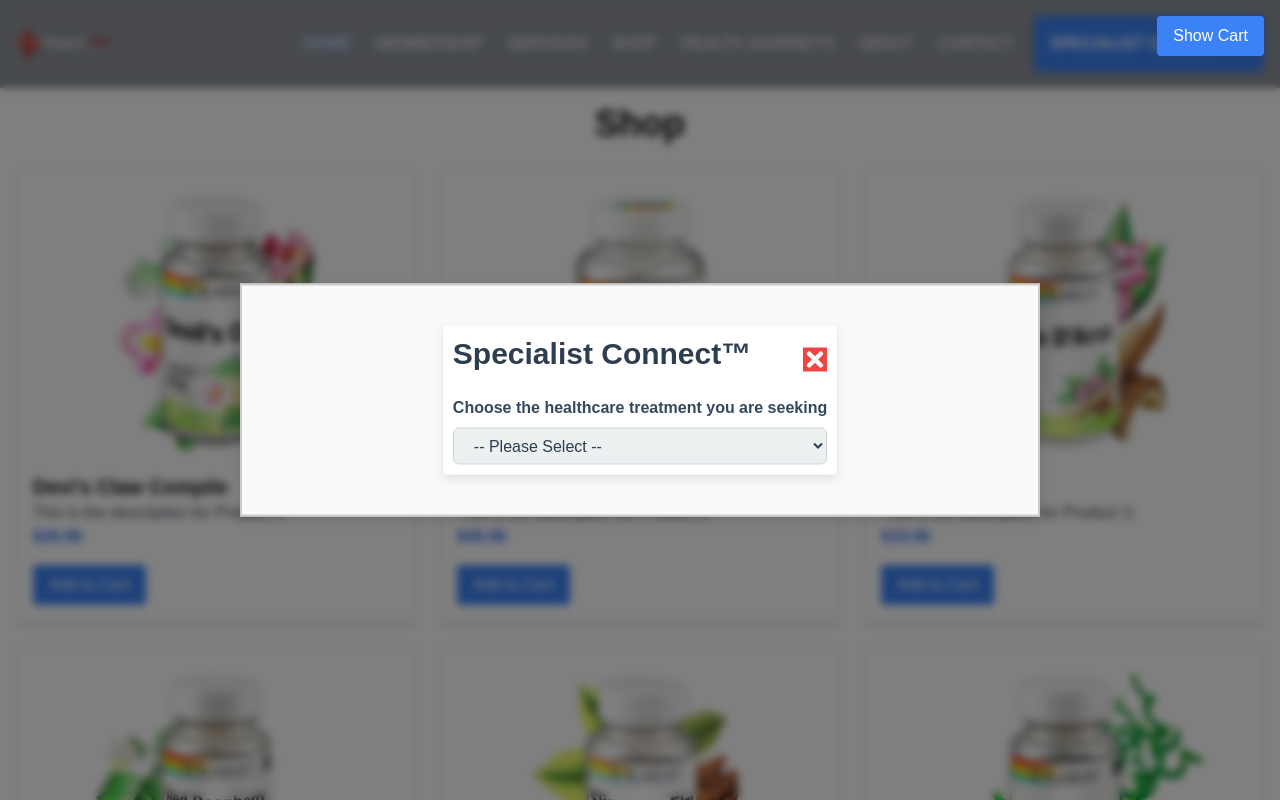
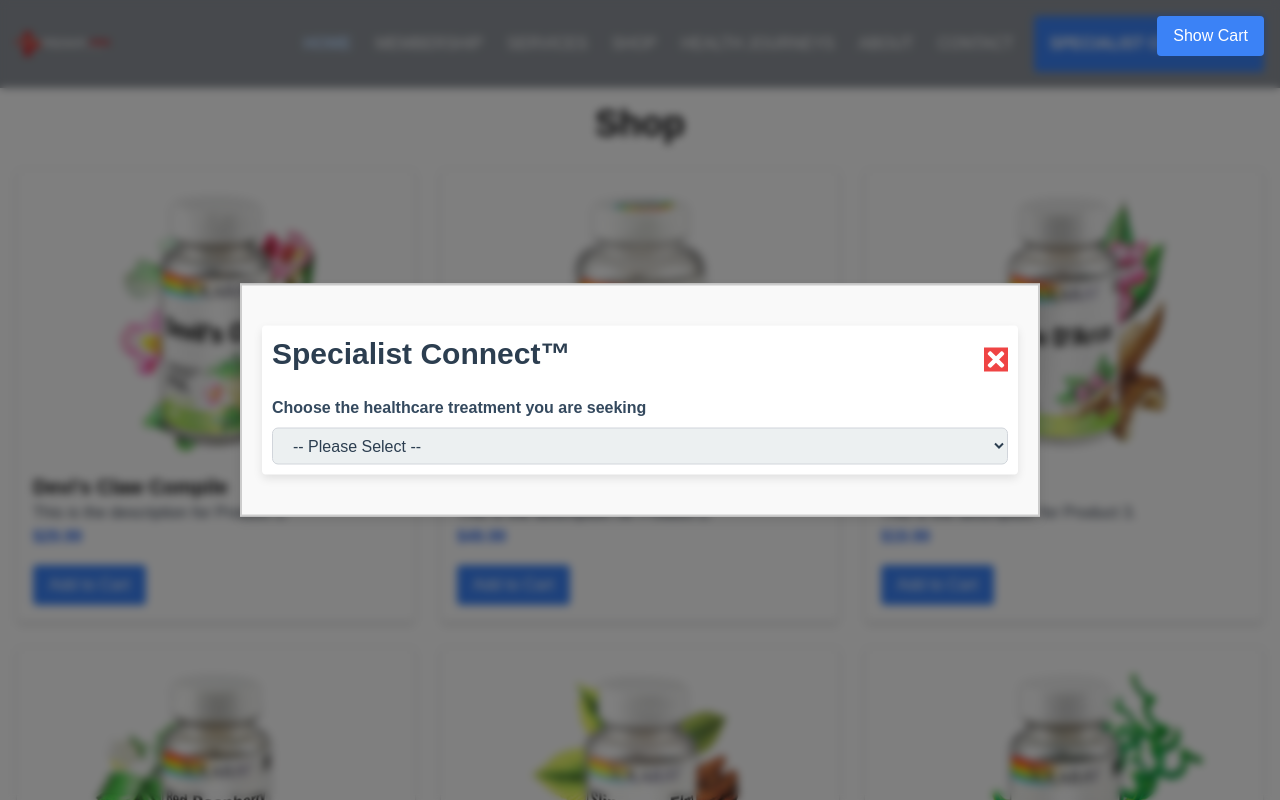
Before and after one commit to ywlee8888/funderasia_nextjs, a Next.js app: page /shop in a window 1280 px wide. Both pictures are taken after a click on the button "Specialist Connect". Shown: the top 800 px of the page. Built offline with nearby package versions, Linux system fonts and the light colour scheme.

Commit message:
Update SpecialstConnectNavBar

```diff
--- a/app/page.tsx
+++ b/app/page.tsx
@@ -21,11 +21,11 @@ export default function Home() {
   const [isSpecialistConnectOpen, setIsSpecialistConnectOpen] = useState(false);
 
   const toggleSpecialistConnect = () => {
-    setIsSpecialistConnectOpen((prev) => !prev);
+    setIsSpecialistConnectOpen(!isSpecialistConnectOpen);
   };
 
   useEffect(() => {
-    toggleSpecialistConnect();
+    setIsSpecialistConnectOpen(true);
   }, []);
 
   return (
--- a/components/forms/specialistConnectNavBar.module.css
+++ b/components/forms/specialistConnectNavBar.module.css
@@ -1,8 +1,7 @@
 /* specialistConnectNavBar.module.css */
 
 .container {
-  /*visibility: visible; /* Ensure the container is visible */
-  display: none;
+    visibility: visible; /* Ensure the container is visible */
     flex-direction: column; /* Stack child elements vertically */
     justify-content: flex-start; /* Align items at the start */
     align-items: center; /* Center content horizontally */
@@ -21,10 +20,6 @@
     max-width: 800px; /* Maximum width constraint */
     max-height: 80%; /* Set a maximum height */
     overflow: auto; /* Enable scrolling if content exceeds max-height */
-}
-
-.container.open {
-  display: flex; /* Show when open */
 }
 
 .formContainer {
--- a/components/forms/specialistConnectNavBar.tsx
+++ b/components/forms/specialistConnectNavBar.tsx
@@ -1,6 +1,6 @@
 "use client";
 
-import { useState } from "react";
+import { useEffect, useState } from "react";
 import { FaTimes, FaCross } from "react-icons/fa";
 import Styles from "./specialistConnectNavBar.module.css";
 import SpecialistConnectAlert from "../alerts/specialistconnectAlert";
@@ -29,6 +29,7 @@ const aestheticsTreatments = [
   "Laser Treatment",
   "Chemical Peel",
   "Others",
+
 ];
 
 const stemCellTreatments = [
@@ -39,6 +40,7 @@ const stemCellTreatments = [
   "Prochymal (Remestemcel-L)",
   "Temcell (Regenerative Cell Therapy)",
   "Others",
+
 ];
 
 const healthScreenings = [
@@ -48,6 +50,7 @@ const healthScreenings = [
   "Diabetes Screening",
   "Cancer Screening",
   "Others",
+
 ];
 
 const countries = [
@@ -57,6 +60,7 @@ const countries = [
   "Taiwan",
   "Thailand",
   "Others",
+
 ];
 
 type SidebarProps = {
@@ -137,6 +141,7 @@ export default function SpecialistConnectNavBar({
           toggleSidebar();
         }, 8000);
       } else {
+
         const errorText = await response.text();
         alert(`Error: ${errorText}`);
         const errorData = await response.json();
@@ -166,10 +171,7 @@ export default function SpecialistConnectNavBar({
   };
 
   return isOpen ? (
-    //<div className={Styles.container}>
-    <div
-      className={`${isOpen ? Styles.open : Styles.hidden} ${Styles.container}`}
-    >
+    <div className={Styles.container}>
       <div className="flex justify-center items-center">
         <div
           className={`p-6 bg-white rounded shadow-md w-full ${Styles.formContainer}`}
```
Lines whose indentation alone changed are shown as unchanged.
